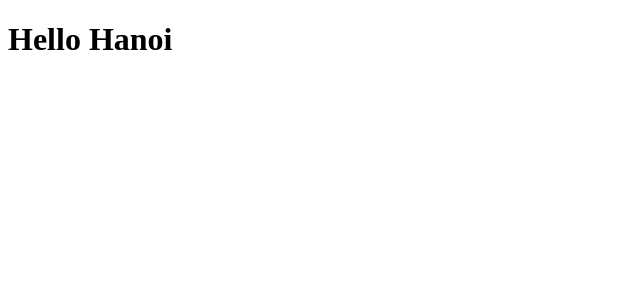
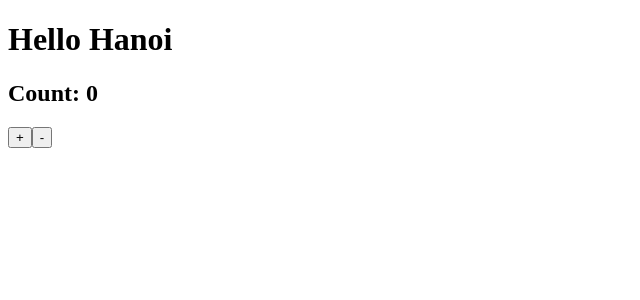
Before and after one commit to khuctrang/egghead-react-boilerplate, a React app: page / in a window 1280 px wide. Shown: the top 300 px of the page, without its empty margins (0-640 px from the left). Built offline with nearby package versions, Linux system fonts and the light colour scheme.

Commit message:
added class properties babel plugins

```diff
--- a/package.json
+++ b/package.json
@@ -22,6 +22,7 @@
   "devDependencies": {
     "@babel/cli": "^7.7.5",
     "@babel/core": "^7.7.5",
+    "@babel/plugin-proposal-class-properties": "^7.7.4",
     "@babel/preset-env": "^7.7.6",
     "@babel/preset-react": "^7.7.4",
     "babel-loader": "^8.0.6",
--- a/src/App.js
+++ b/src/App.js
@@ -1,9 +1,26 @@
 import React from 'react';
 
 class App extends React.Component {
+  state = {
+    count: 0,
+  };
   render() {
-    debugger;
-    return <h1>Hello Hanoi</h1>;
+    return (
+      <div>
+        <h1>Hello Hanoi</h1>
+        <h2>Count: {this.state.count}</h2>
+        <button
+          onClick={() => this.setState((state) => ({ count: state.count + 1 }))}
+        >
+          +
+        </button>
+        <button
+          onClick={() => this.setState((state) => ({ count: state.count - 1 }))}
+        >
+          -
+        </button>
+      </div>
+    );
   }
 }
 
--- a/webpack.config.base.js
+++ b/webpack.config.base.js
@@ -15,6 +15,7 @@
         exclude: /node_modules/,
         options: {
           presets: ['@babel/preset-env', '@babel/preset-react'],
+          plugins: ['@babel/plugin-proposal-class-properties'],
         },
       },
     ],
```
Also changed, not shown: 1 other file (tests, documents, lock files or other folders).
